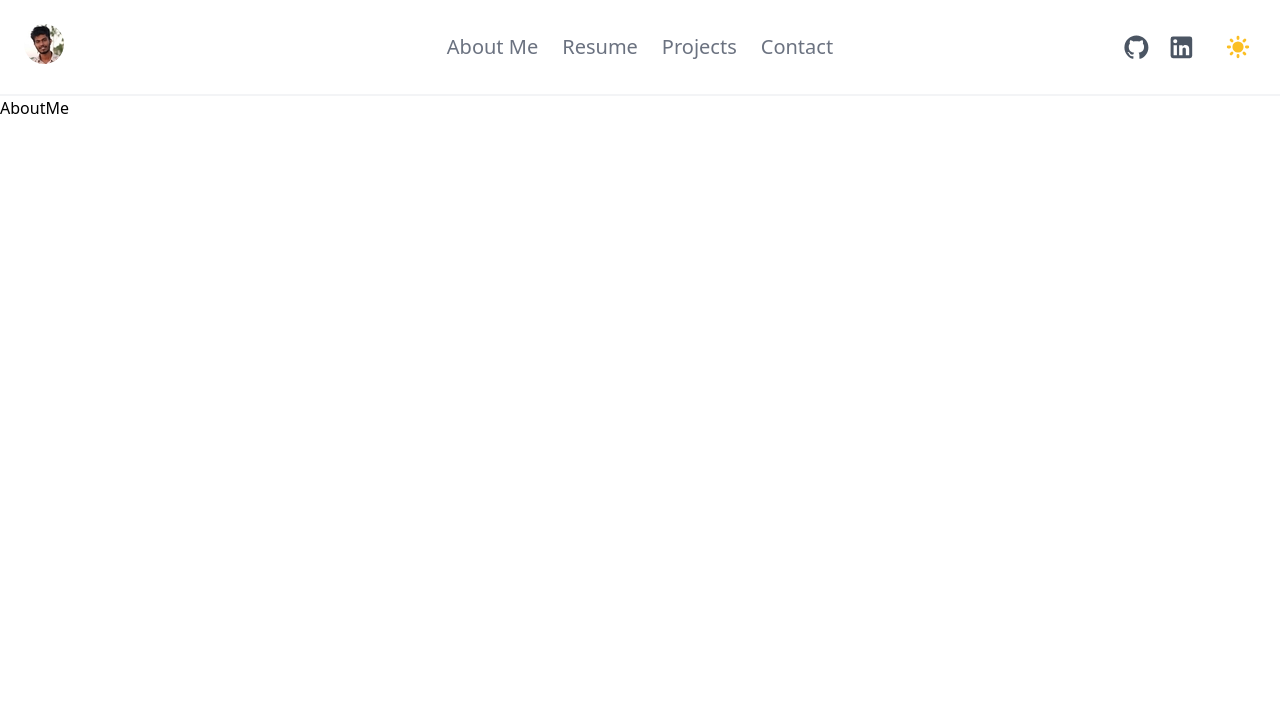
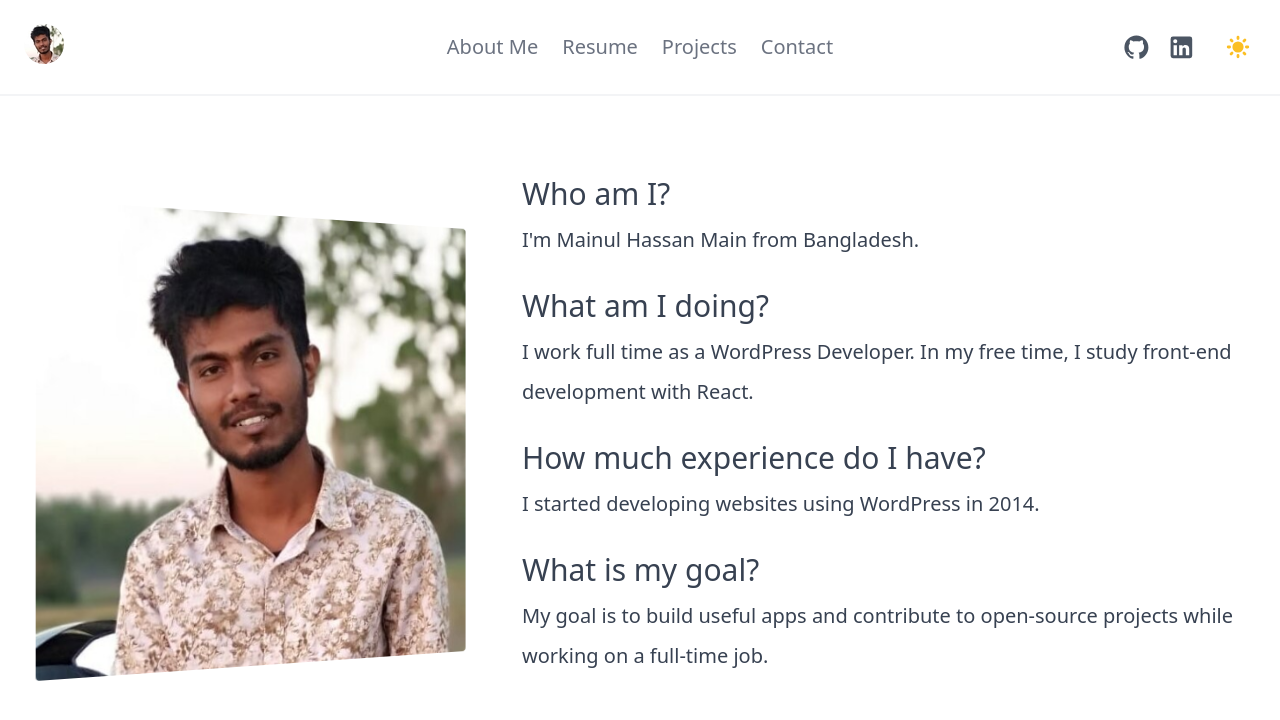
Before and after one commit to shamimmoeen/personal-website, a React (Create React App) app: page /about-me in a window 1280 px wide. Shown: the top 720 px of the page. Built offline with nearby package versions, Linux system fonts and the light colour scheme.

Commit message:
Make the AboutMe component

```diff
--- a/src/components/Page/AboutMe.js
+++ b/src/components/Page/AboutMe.js
@@ -1,7 +1,34 @@
 import React from 'react';
+import avatar from '../../images/avatar-512.jpg';
 
 const AboutMe = () => {
-	return <h1>AboutMe</h1>;
+	return (
+		<div className="max-w-7xl mx-auto px-4 md:px-10 pt-10 pb-5 md:py-20 text-gray-700">
+			<div className="lg:flex justify-start items-center">
+				<div className="flex flex-1 justify-center mb-8 lg:mb-0 lg:min-w-[450px]">
+					<img src={avatar} alt={'Mainul Hassan Main'} className="rounded lg:avatar-perspective" />
+				</div>
+				<div className="mb-5 md:mb-0 md:ml-8 text-center lg:text-left">
+					<div className="text-xl leading-loose">
+						<h3 className="text-3xl pb-2">Who am I?</h3>
+						<p className="pb-7">I'm Mainul Hassan Main from Bangladesh.</p>
+						<h3 className="text-3xl pb-2">What am I doing?</h3>
+						<p className="pb-7">
+							I work full time as a WordPress Developer. In my free time, I study front-end development
+							with React.
+						</p>
+						<h3 className="text-3xl pb-2">How much experience do I have?</h3>
+						<p className="pb-7">I started developing websites using WordPress in 2014.</p>
+						<h3 className="text-3xl pb-2">What is my goal?</h3>
+						<p className="pb-7">
+							My goal is to build useful apps and contribute to open-source projects while working on a
+							full-time job.
+						</p>
+					</div>
+				</div>
+			</div>
+		</div>
+	);
 };
 
 export default AboutMe;
--- a/src/index.css
+++ b/src/index.css
@@ -13,3 +13,11 @@
         @apply p-1 mx-1 text-gray-600 hover:text-gray-900;
     }
 }
+
+@layer utilities {
+    @variants responsive {
+        .avatar-perspective {
+            transform: scale(1) perspective(1040px) rotateY(18deg) rotateX(0) rotate(0);
+        }
+    }
+}
```
Also changed, not shown: src/images/avatar-512.jpg (added).
